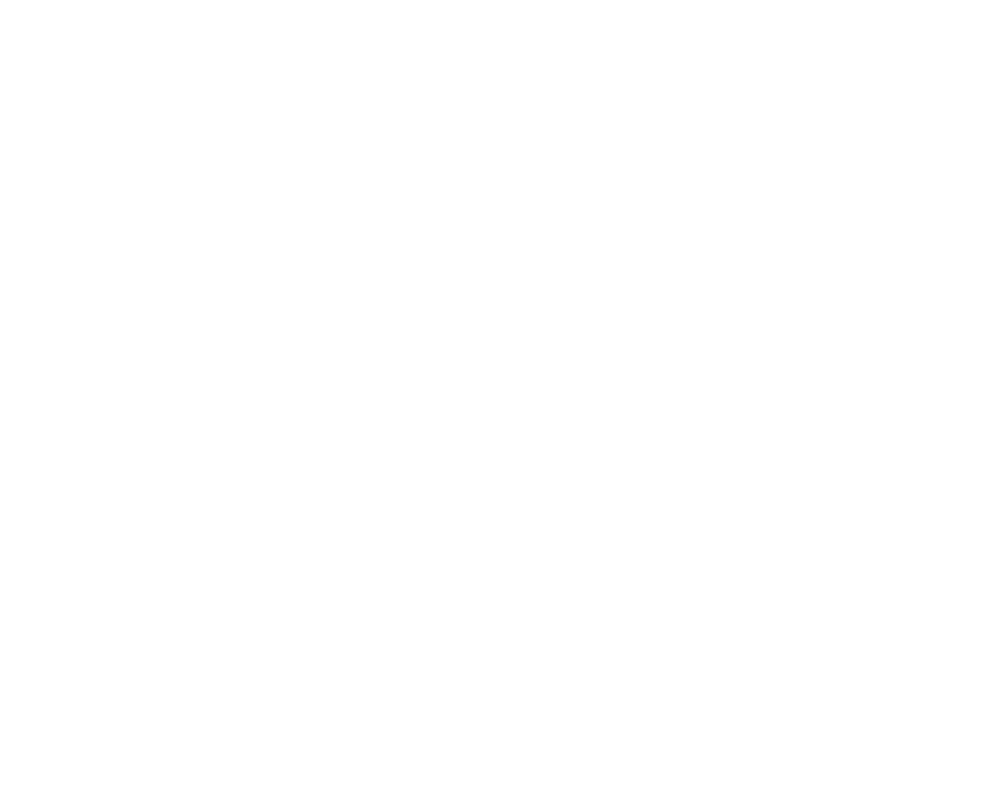
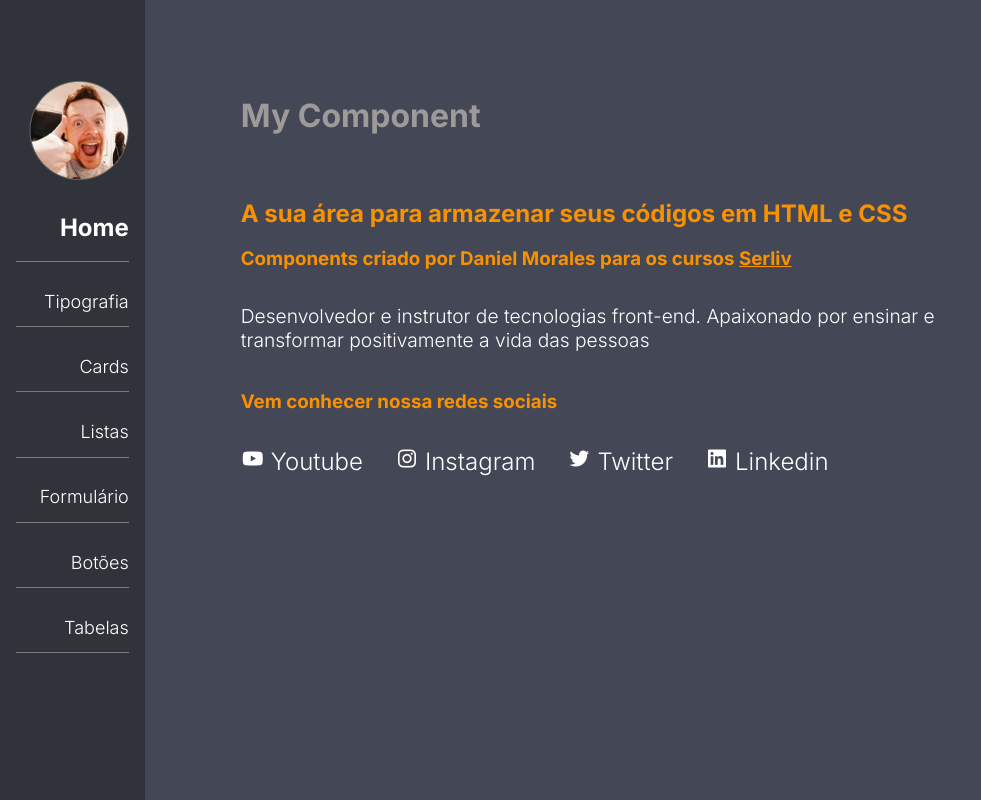
Before and after one commit to vini-rbeiro/My-Components, a plain HTML site: page index.html in a window 1280 px wide. Shown: the whole page, without its empty margins (0-981 px from the left). Drawn offline with nearby package versions, Linux system fonts and the light colour scheme.

Commit message:
feat: Página home

```diff
--- a/index.html
+++ b/index.html
@@ -1,14 +1,103 @@
 <!DOCTYPE html>
-<html lang="en">
+<html lang="pt-BR">
+  <head>
+    <meta charset="UTF-8" />
+    <meta name="viewport" content="width=device-width, initial-scale=1.0" />
+    <link
+      href="https://unpkg.com/boxicons@2.1.4/css/boxicons.min.css"
+      rel="stylesheet"
+    />
+    <link rel="stylesheet" href="styles/style.css" />
+    <title>Projeto My Components</title>
+  </head>
+  <body>
+    <nav id="navbar">
+      <div class="navbar__wrapper">
+        <div class="image-trigger">
+          <img src="imagens/perfil.png" alt="Perfil" />
+        </div>
+        <div class="modal" id="modal">
+          <span class="close" id="close">&times;</span>
+          <img class="modal-content" id="modal-image" />
+        </div>
 
-<head>
-    <meta charset="UTF-8">
+        <h2>Home</h2>
+        <a href="tipografia.html">Tipografia</a>
+        <a href="cards.html">Cards</a>
+        <a href="listas.html">Listas</a>
+        <a href="formulario.html">Formulário</a>
+        <a href="Botões">Botões</a>
+        <a href="Tabelas">Tabelas</a>
+      </div>
+    </nav>
 
-    <title>Projeto My Components</title>
-</head>
+    <main id="developer-hub">
+      <h1>My Component</h1>
+      <h2>A sua área para armazenar seus códigos em HTML e CSS</h2>
+      <h3>
+        Components criado por Daniel Morales para os cursos
+        <a href="#">Serliv</a>
+      </h3>
+      <p>
+        Desenvolvedor e instrutor de tecnologias front-end. Apaixonado por
+        ensinar e transformar positivamente a vida das pessoas
+      </p>
+      <h3>Vem conhecer nossa redes sociais</h3>
+      <div class="social-icons">
+        <div class="social-icons__item">
+          <a href="#">
+            <i class="bx bxl-youtube" style="color: #ffffff"></i>
+            <p>Youtube</p></a
+          >
+        </div>
 
-<body>
+        <div class="social-icons__item">
+          <a href="#">
+            <i class="bx bxl-instagram" style="color: #ffffff"></i>
+            <p>Instagram</p></a
+          >
+        </div>
 
-</body>
+        <div class="social-icons__item">
+          <a href="#"
+            ><i class="bx bxl-twitter" style="color: #ffffff"></i>
+            <p>Twitter</p></a
+          >
+        </div>
 
+        <div class="social-icons__item">
+          <a href="#">
+            <i class="bx bxl-linkedin-square" style="color: #ffffff"></i>
+            <p>Linkedin</p></a
+          >
+        </div>
+      </div>
+    </main>
+
+    <script>
+      // Selecionar elementos
+      var modal = document.getElementById("modal");
+      var modalImage = document.getElementById("modal-image");
+      var imageTrigger = document.querySelector(".image-trigger");
+      var close = document.getElementById("close");
+
+      // Adicionar evento de clique para abrir o modal
+      imageTrigger.addEventListener("click", function () {
+        modal.style.display = "block";
+        modalImage.src = this.querySelector("img").src;
+      });
+
+      // Adicionar evento de clique para fechar o modal
+      close.addEventListener("click", function () {
+        modal.style.display = "none";
+      });
+
+      // Adicionar evento de clique para fechar o modal ao clicar fora da imagem
+      window.addEventListener("click", function (event) {
+        if (event.target == modal) {
+          modal.style.display = "none";
+        }
+      });
+    </script>
+  </body>
 </html>
--- /dev/null
+++ b/styles/style.css
@@ -0,0 +1,199 @@
+@import url("https://fonts.googleapis.com/css2?family=Inter:wght@300;400;700&family=Roboto:wght@300;400;700&display=swap");
+
+/*
+INTER PESO: 300, 400 e 700
+ROBOTO PESO: 300, 400 e 700
+*/
+
+:root {
+  --font-inter: "Inter";
+  --font-roboto: "Roboto";
+}
+
+* {
+  margin: 0;
+  padding: 0;
+  box-sizing: border-box;
+}
+
+html,
+body {
+  height: 100%;
+}
+
+body {
+  background-color: #444856;
+  color: white;
+  font-family: var(--font-inter);
+  display: flex;
+  width: 80%;
+}
+
+/* NAVBAR - index*/
+#navbar {
+  background-color: #31333b;
+  width: 20%;
+  height: 100%;
+  display: flex;
+  justify-content: flex-end;
+}
+
+.navbar__wrapper {
+  height: 80%;
+  margin: auto 1em;
+  display: flex;
+  flex-direction: column;
+  justify-content: flex-start;
+  gap: 1.8em;
+  align-items: flex-end;
+  width: 100%;
+}
+
+#navbar img {
+  width: 100px;
+}
+
+#navbar img:hover {
+  cursor: pointer;
+}
+
+#navbar h2 {
+  border-bottom: #7b7b7b 1.5px solid;
+  padding-bottom: 0.8em;
+  width: 100%;
+  text-align: right;
+}
+
+#navbar a {
+  border-bottom: #7b7b7b 1.5px solid;
+  color: white;
+  font-size: 18px;
+  font-weight: 300;
+  padding-bottom: 0.8em;
+  text-align: right;
+  text-decoration: none;
+  width: 100%;
+  transition: transform 0.4s ease-in-out;
+}
+
+#navbar a:hover {
+  transform: translateX(-10px);
+  color: rgba(255, 255, 255, 0.8);
+}
+
+/* MAIN hub-do-desenvolvedor - index*/
+#developer-hub {
+  display: flex;
+  flex-direction: column;
+  margin: 6em 0 0 6em;
+}
+
+#developer-hub h1 {
+  color: #9e9a9a;
+  margin-bottom: 2em;
+}
+
+#developer-hub h2 {
+  color: #f99101;
+  margin-bottom: 0.8em;
+}
+
+#developer-hub h3 {
+  color: #f99101;
+  margin-bottom: 1.8em;
+}
+
+#developer-hub h3 a {
+  color: #f99101;
+}
+
+#developer-hub > p {
+  margin-bottom: 2em;
+  font-size: 1.2em;
+  font-weight: 300;
+}
+
+.social-icons {
+  display: flex;
+  gap: 2em;
+}
+
+.social-icons__item {
+  justify-content: center;
+  align-items: center;
+  font-size: 1.5em;
+  font-weight: 300;
+}
+
+.social-icons__item a {
+  display: flex;
+  gap: 6px;
+  color: inherit;
+  text-decoration: none;
+}
+
+.social-icons__item :hover {
+  color: rgba(255, 255, 255, 0.65);
+}
+
+/* Youtube */
+.social-icons__item:hover .bxl-youtube::before {
+  color: red; /* Cor ao passar o mouse (vermelho) */
+}
+
+/* Instagram */
+.social-icons__item:hover .bxl-instagram::before {
+  color: #e4405f; /* Cor do Instagram */
+}
+
+/* Twitter */
+.social-icons__item:hover .bxl-twitter::before {
+  color: #1da1f2; /* Cor do Twitter */
+}
+
+/* LinkedIn */
+.social-icons__item:hover .bxl-linkedin-square::before {
+  color: #0077b5; /* Cor do LinkedIn */
+}
+
+/* TESTE */
+/* Esconder o modal inicialmente */
+.modal {
+  display: none;
+  position: fixed;
+  z-index: 1;
+  left: 0;
+  top: 0;
+  width: 100%;
+  height: 100%;
+  overflow: auto;
+  background-color: rgba(0, 0, 0, 0.9);
+  padding-top: 60px;
+}
+
+/* Estilizar o conteúdo do modal */
+.modal-content {
+  display: block;
+  margin: auto;
+  max-width: 100%;
+  max-height: 100%;
+  position: absolute;
+  top: 50%;
+  left: 50%;
+  transform: translate(-50%, -50%);
+}
+
+/* Botão para fechar */
+.close {
+  position: absolute;
+  top: 15px;
+  right: 35px;
+  font-size: 40px;
+  font-weight: bold;
+  color: #fff;
+  cursor: pointer;
+}
+
+.close:hover {
+  color: rgba(255, 255, 255, 0.8);
+}
```
